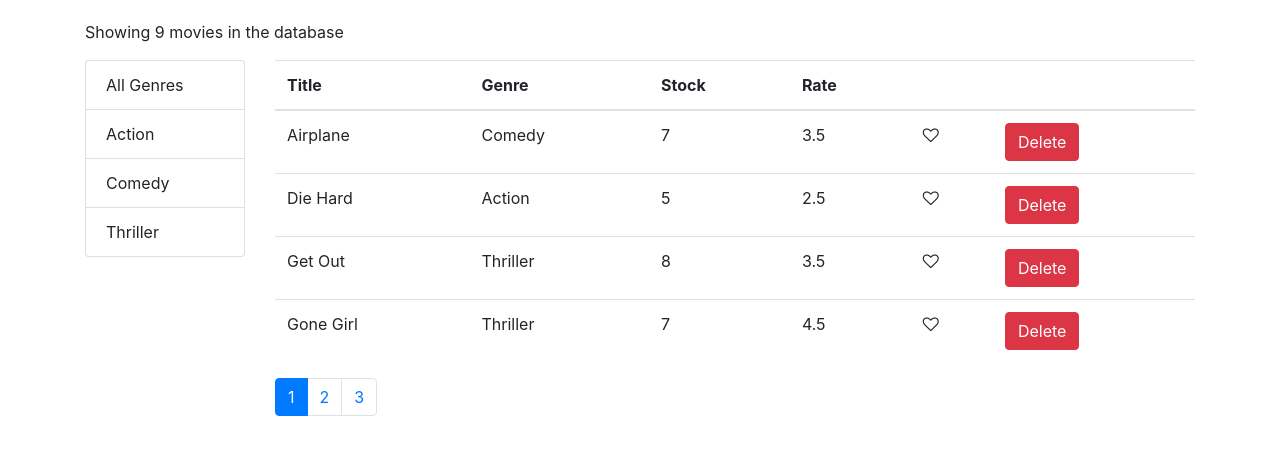
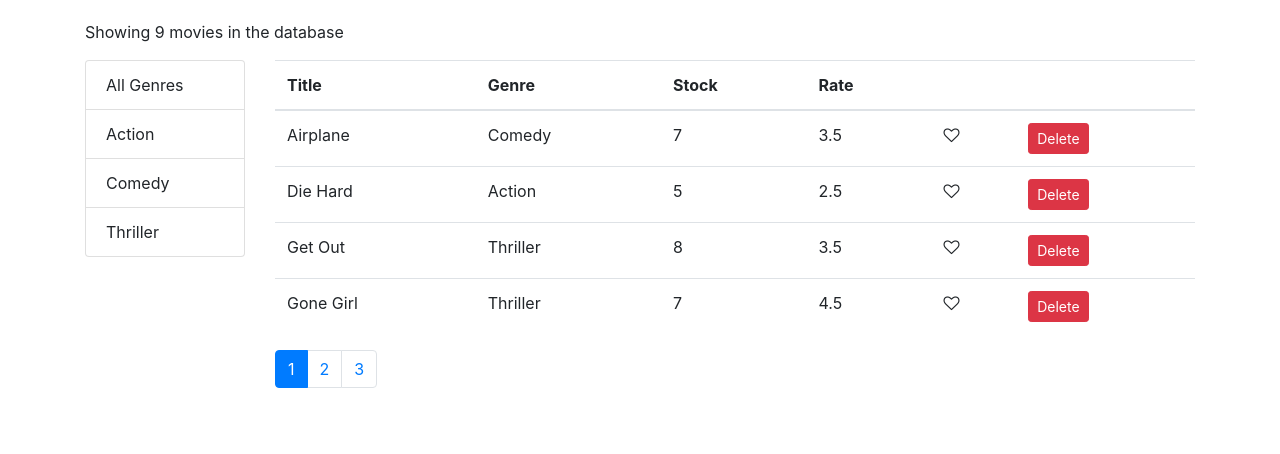
Before and after one commit to helgonaft/react-vidly, a React (Create React App) app: page / in a window 1280 px wide. Shown: the top 454 px of the page. Built offline with nearby package versions, Linux system fonts and the light colour scheme.

Commit message:
extracting tableBody to separate component

```diff
--- /dev/null
+++ b/src/components/common/tableBody.jsx
@@ -0,0 +1,26 @@
+import React, { Component } from "react";
+import _ from "lodash";
+
+class TableBody extends Component {
+  renderCell = (item, column) => {
+    if (column.content) return column.content(item);
+    return _.get(item, column.path);
+  };
+  render() {
+    return (
+      <tbody>
+        {this.props.data.map((item, index) => {
+          return (
+            <tr key={index}>
+              {this.props.columns.map((column, index) => (
+                <td>{this.renderCell(item, column)}</td>
+              ))}
+            </tr>
+          );
+        })}
+      </tbody>
+    );
+  }
+}
+
+export default TableBody;
--- a/src/components/moviesTable.jsx
+++ b/src/components/moviesTable.jsx
@@ -2,6 +2,7 @@ import React, { Component } from "react";
 import ReactDOM from "react-dom";
 import Like from "./common/like";
 import TableHeader from "./common/tableHeader";
+import TableBody from "./common/tableBody";
 
 class MoviesTable extends Component {
   columns = [
@@ -9,8 +10,26 @@ class MoviesTable extends Component {
     { path: "genre.name", label: "Genre" },
     { path: "numberInStock", label: "Stock" },
     { path: "dailyRentalRate", label: "Rate" },
-    { key: "like" },
-    { key: "delete" }
+    {
+      key: "like",
+      content: movie => (
+        <Like
+          liked={movie.liked}
+          onClick={() => this.props.onLike(movie)}
+        ></Like>
+      )
+    },
+    {
+      key: "delete",
+      content: movie => (
+        <button
+          onClick={() => this.props.onDelete(movie)}
+          className="btn btn-danger btn-sm"
+        >
+          Delete
+        </button>
+      )
+    }
   ];
   render() {
     const { movies, sortColumn, onDelete, onLike, onSort } = this.props;
@@ -21,32 +40,7 @@ class MoviesTable extends Component {
           sortColumn={sortColumn}
           onSort={onSort}
         ></TableHeader>
-        <tbody>
-          {movies.map((movie, index) => {
-            return (
-              <tr key={index}>
-                <td>{movie.title}</td>
-                <td>{movie.genre.name}</td>
-                <td>{movie.numberInStock}</td>
-                <td>{movie.dailyRentalRate}</td>
-                <td>
-                  <Like
-                    onClick={() => onLike(movie)}
-                    liked={movie.liked}
-                  ></Like>
-                </td>
-                <td>
-                  <button
-                    className="btn btn-danger"
-                    onClick={() => onDelete(movie)}
-                  >
-                    Delete
-                  </button>
-                </td>
-              </tr>
-            );
-          })}
-        </tbody>
+        <TableBody data={movies} columns={this.columns}></TableBody>
       </table>
     );
   }
```
